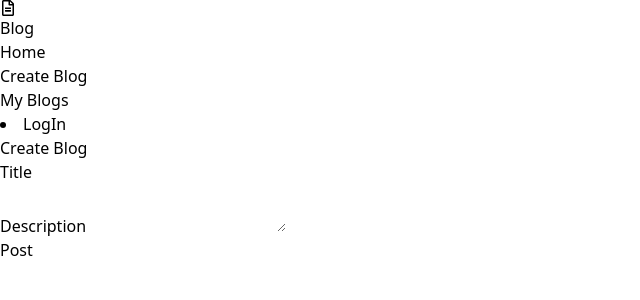
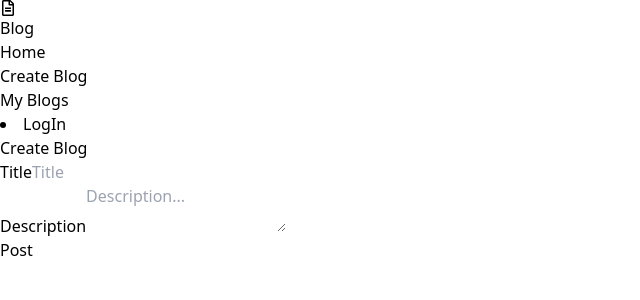
Before and after one commit to Gazi2050/Ts-Project, a React (Vite) app in the folder react-ts/: page /createBlog in a window 1280 px wide. Shown: the top 300 px of the page, without its empty margins (0-640 px from the left). Built offline with nearby package versions, Linux system fonts and the light colour scheme.

Commit message:
update create blog

```diff
--- a/react-ts/package.json
+++ b/react-ts/package.json
@@ -11,8 +11,10 @@
   },
   "dependencies": {
     "axios": "^1.6.8",
+    "formik": "^2.4.6",
     "localforage": "^1.10.0",
     "match-sorter": "^6.3.4",
+    "moment": "^2.30.1",
     "react": "^18.2.0",
     "react-dom": "^18.2.0",
     "react-icons": "^5.2.0",
--- a/react-ts/src/Components/CreateBlog.tsx
+++ b/react-ts/src/Components/CreateBlog.tsx
@@ -1,28 +1,63 @@
+import { Formik, Form, Field, ErrorMessage } from 'formik';
+import moment from 'moment';
+import axiosPublic from '../Hooks/useAxiosPublic';
+import { useNavigate } from 'react-router-dom';
+
+interface BlogFormData {
+    title: string;
+    description: string;
+    date: string; // Add date field to your form data
+}
 
 const CreateBlog = () => {
+    const navigate = useNavigate();
+    const handleSubmit = async (values: BlogFormData, { setSubmitting }: { setSubmitting: (isSubmitting: boolean) => void }) => {
+        try {
+            // Add current date to the form data
+            const formDataWithDate = { ...values, date: moment().format('MMMM Do YYYY, h:mm:ss a') };
+
+            const response = await axiosPublic().post('/blogs', formDataWithDate);
+            console.log(response.data);
+            navigate('/');
+        } catch (error) {
+            console.error(error);
+            alert(error)
+        }
+        setSubmitting(false);
+    };
+
     return (
         <div>
             <h1 className="text-center text-2xl font-semibold mt-1">Create Blog</h1>
             <div>
                 <section className="max-w-4xl p-6 mx-auto bg-slate-300 rounded-md shadow-md dark:bg-gray-800 my-3">
-                    <form>
+                    <Formik
+                        initialValues={{ title: '', description: '', date: '' }}
+                        onSubmit={handleSubmit}
+                    >
+                        {({ isSubmitting }) => (
+                            <Form>
                                 <div>
                                     <div>
-                                <label className="text-gray-700 dark:text-gray-200" >Title</label>
-                                <input id="username" type="text" className="block w-[50%] px-4 py-2 mt-2 text-gray-700 bg-white border border-gray-200 rounded-md dark:bg-gray-800 dark:text-gray-300 dark:border-gray-600 focus:border-blue-400 focus:ring-blue-300 focus:ring-opacity-40 dark:focus:border-blue-300 focus:outline-none focus:ring" />
+                                        <label className="text-gray-700 dark:text-gray-200">Title</label>
+                                        <Field type="text" required placeholder='Title' name="title" className="block w-[50%] px-4 py-2 mt-2 text-gray-700 bg-white border border-gray-200 rounded-md dark:bg-gray-800 dark:text-gray-300 dark:border-gray-600 focus:border-blue-400 focus:ring-blue-300 focus:ring-opacity-40 dark:focus:border-blue-300 focus:outline-none focus:ring" />
+                                        <ErrorMessage name="title" component="div" className="text-red-500" />
                                     </div>
 
                                     <div>
-                                <label className="text-gray-700 dark:text-gray-200" >Description</label>
-                                <textarea id="emailAddress" className="block w-full h-[200px] p-4  mt-2 text-gray-700 bg-white border border-gray-200 rounded-md dark:bg-gray-800 dark:text-gray-300 dark:border-gray-600 focus:border-blue-400 focus:ring-blue-300 focus:ring-opacity-40 dark:focus:border-blue-300 focus:outline-none focus:ring" />
+                                        <label className="text-gray-700 dark:text-gray-200">Description</label>
+                                        <Field as="textarea" required placeholder='Description...' name="description" className="block w-full h-[200px] p-4  mt-2 text-gray-700 bg-white border border-gray-200 rounded-md dark:bg-gray-800 dark:text-gray-300 dark:border-gray-600 focus:border-blue-400 focus:ring-blue-300 focus:ring-opacity-40 dark:focus:border-blue-300 focus:outline-none focus:ring" />
+                                        <ErrorMessage name="description" component="div" className="text-red-500" />
                                     </div>
 
                                 </div>
 
                                 <div className="flex justify-end mt-6">
-                            <button className="px-8 py-2.5 leading-5 text-white transition-colors duration-300 transform bg-gray-700 rounded-md hover:bg-gray-600 focus:outline-none focus:bg-gray-600">Post</button>
+                                    <button type="submit" className="px-8 py-2.5 leading-5 text-white transition-colors duration-300 transform bg-gray-700 rounded-md hover:bg-gray-600 focus:outline-none focus:bg-gray-600" disabled={isSubmitting}>Post</button>
                                 </div>
-                    </form>
+                            </Form>
+                        )}
+                    </Formik>
                 </section>
             </div>
         </div>
--- /dev/null
+++ b/react-ts/src/Hooks/useAxiosPublic.tsx
@@ -0,0 +1,11 @@
+import axios, { AxiosInstance } from "axios";
+
+const axiosPublic: AxiosInstance = axios.create({
+    baseURL: 'https://server-two-kohl.vercel.app/'
+});
+
+const useAxiosPublic = (): AxiosInstance => {
+    return axiosPublic;
+};
+
+export default useAxiosPublic;
```
Also changed, not shown: 1 other file (tests, documents, lock files or other folders). Lines whose indentation alone changed are shown as unchanged.
